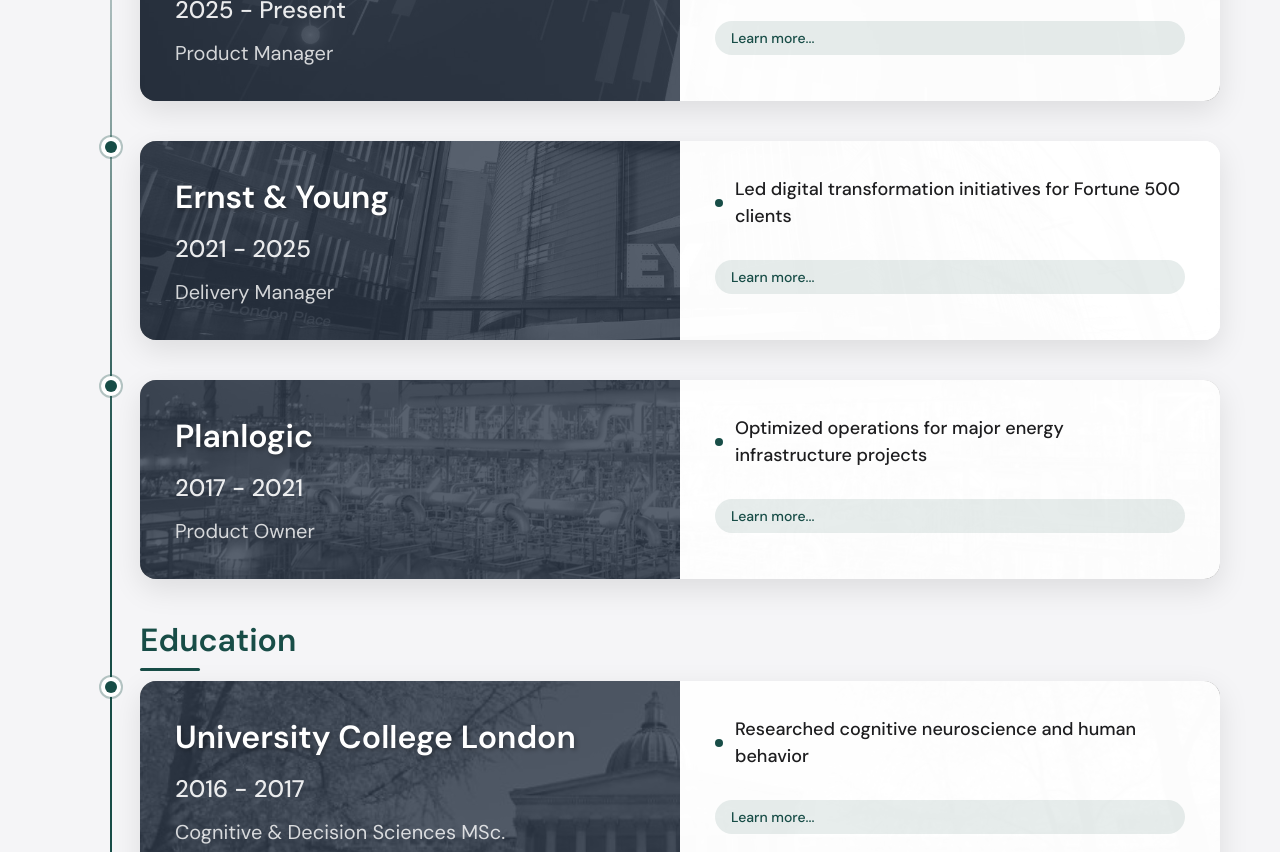
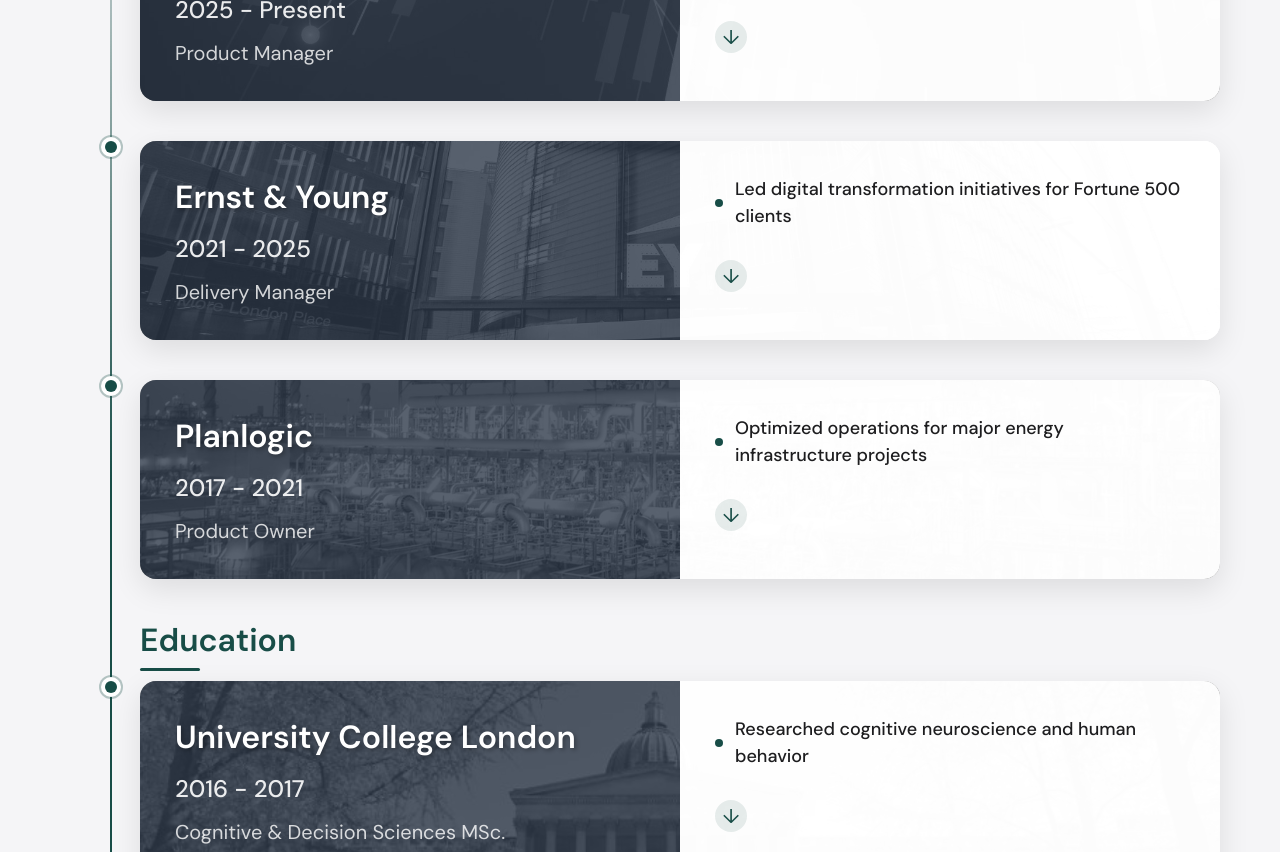
Before and after one commit to Rob-Johnston1/profile, a plain HTML site: page index.html in a window 1280 px wide. Shown: the part 640-1492 px from the top of the page. Drawn offline with nearby package versions, Linux system fonts and the light colour scheme; a web font is replaced by a local one.

Commit message:
Add icon to expandable area to make it clearer that this is clickable

```diff
--- a/index.html
+++ b/index.html
@@ -50,7 +50,7 @@
               <div class="details">
                 <p>Lorem ipsum dolor sit amet, consectetur adipisci elit, sed eiusmod tempor incidunt ut labore et dolore magna aliqua. Ut enim ad minim veniam, quis nostrum exercitationem ullam corporis suscipit laboriosam, nisi ut aliquid ex ea commodi consequatur. Quis aute iure reprehenderit in voluptate velit esse cillum dolore eu fugiat nulla pariatur. Excepteur sint obcaecat cupiditat non proident, sunt in culpa qui officia deserunt mollit anim id est laborum.</p>
               </div>
-              <div class="expand-indicator">Learn more...</div>
+              <div class="expand-indicator">↓</div>
             </div>
           </div>
         </div>
@@ -67,7 +67,7 @@
               <div class="details">
                 <p>Lorem ipsum dolor sit amet, consectetur adipisci elit, sed eiusmod tempor incidunt ut labore et dolore magna aliqua. Ut enim ad minim veniam, quis nostrum exercitationem ullam corporis suscipit laboriosam, nisi ut aliquid ex ea commodi consequatur. Quis aute iure reprehenderit in voluptate velit esse cillum dolore eu fugiat nulla pariatur. Excepteur sint obcaecat cupiditat non proident, sunt in culpa qui officia deserunt mollit anim id est laborum.</p>
               </div>
-              <div class="expand-indicator">Learn more...</div>
+              <div class="expand-indicator">↓</div>
             </div>
           </div>
         </div>
@@ -84,7 +84,7 @@
               <div class="details">
                 <p>Lorem ipsum dolor sit amet, consectetur adipisci elit, sed eiusmod tempor incidunt ut labore et dolore magna aliqua. Ut enim ad minim veniam, quis nostrum exercitationem ullam corporis suscipit laboriosam, nisi ut aliquid ex ea commodi consequatur. Quis aute iure reprehenderit in voluptate velit esse cillum dolore eu fugiat nulla pariatur. Excepteur sint obcaecat cupiditat non proident, sunt in culpa qui officia deserunt mollit anim id est laborum.</p>
               </div>
-              <div class="expand-indicator">Learn more...</div>
+              <div class="expand-indicator">↓</div>
             </div>
           </div>
         </div>
@@ -104,7 +104,7 @@
               <div class="details">
                 <p>Lorem ipsum dolor sit amet, consectetur adipisci elit, sed eiusmod tempor incidunt ut labore et dolore magna aliqua. Ut enim ad minim veniam, quis nostrum exercitationem ullam corporis suscipit laboriosam, nisi ut aliquid ex ea commodi consequatur. Quis aute iure reprehenderit in voluptate velit esse cillum dolore eu fugiat nulla pariatur. Excepteur sint obcaecat cupiditat non proident, sunt in culpa qui officia deserunt mollit anim id est laborum.</p>
               </div>
-              <div class="expand-indicator">Learn more...</div>
+              <div class="expand-indicator">↓</div>
             </div>
           </div>
         </div>
@@ -121,7 +121,7 @@
               <div class="details">
                 <p>Lorem ipsum dolor sit amet, consectetur adipisci elit, sed eiusmod tempor incidunt ut labore et dolore magna aliqua. Ut enim ad minim veniam, quis nostrum exercitationem ullam corporis suscipit laboriosam, nisi ut aliquid ex ea commodi consequatur. Quis aute iure reprehenderit in voluptate velit esse cillum dolore eu fugiat nulla pariatur. Excepteur sint obcaecat cupiditat non proident, sunt in culpa qui officia deserunt mollit anim id est laborum.</p>
               </div>
-              <div class="expand-indicator">Learn more...</div>
+              <div class="expand-indicator">↓</div>
             </div>
           </div>
         </div>
--- a/style.css
+++ b/style.css
@@ -301,17 +301,25 @@ body{
 /* Expand indicator */
 .expand-indicator {
   color: #184D47;
-  font-size: 14px;
-  font-weight: 500;
+  font-size: 20px;
+  width: 32px;
+  height: 32px;
+  display: flex;
+  align-items: center;
+  justify-content: center;
+  border-radius: 50%;
+  background-color: rgba(24, 77, 71, 0.1);
+  transition: all 0.3s cubic-bezier(0.4, 0, 0.2, 1);
   margin-top: 15px;
-  padding: 8px 16px;
-  background-color: rgba(24, 77, 71, 0.1);
-  border-radius: 20px;
-  display: inline-block;
-  transition: all 0.3s ease;
+  cursor: pointer;
 }
 
 .timeline-content:hover .expand-indicator {
+  background-color: rgba(24, 77, 71, 0.2);
+}
+
+.timeline-content.expanded .expand-indicator {
+  transform: rotate(180deg);
   background-color: rgba(24, 77, 71, 0.2);
 }
 
@@ -437,5 +445,6 @@ body{
   .section-title {
     font-size: 28px;
     margin-left: 60px;
+    margin-bottom: 35px
   }
 }
```
